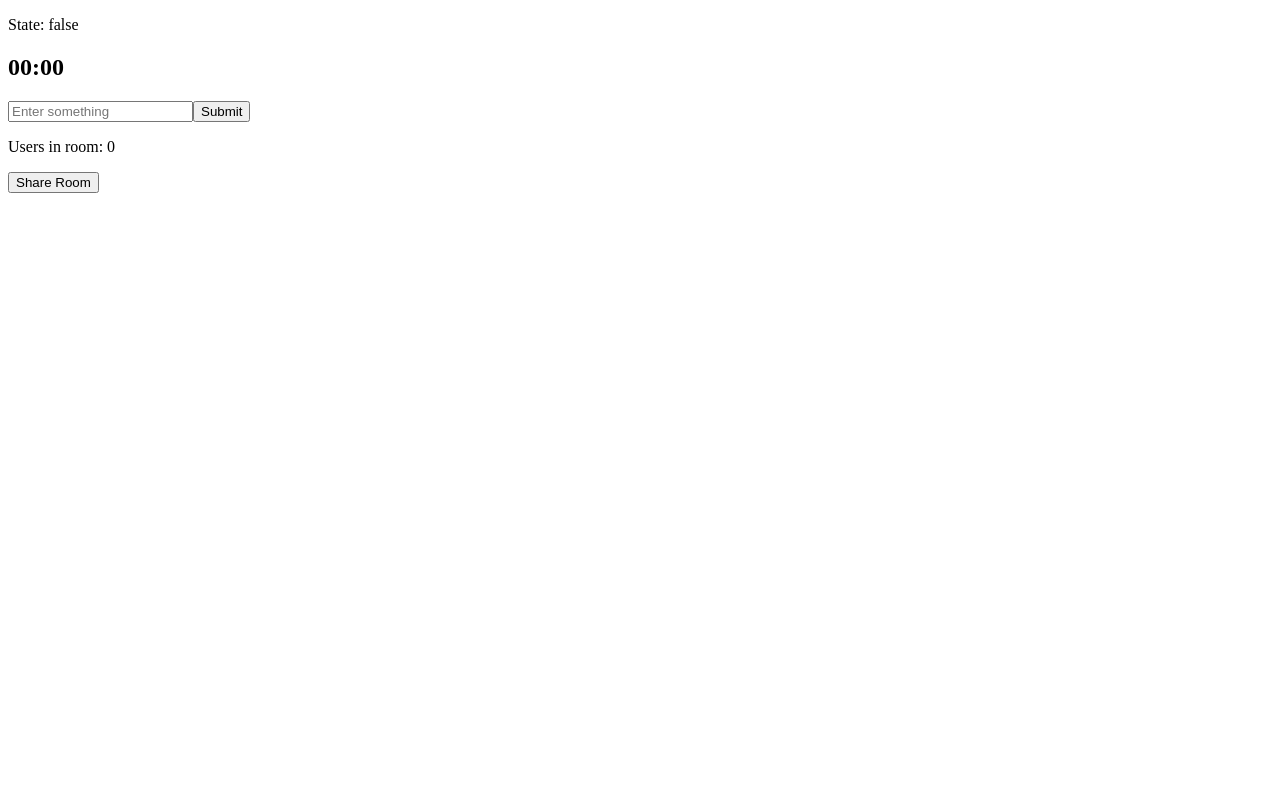
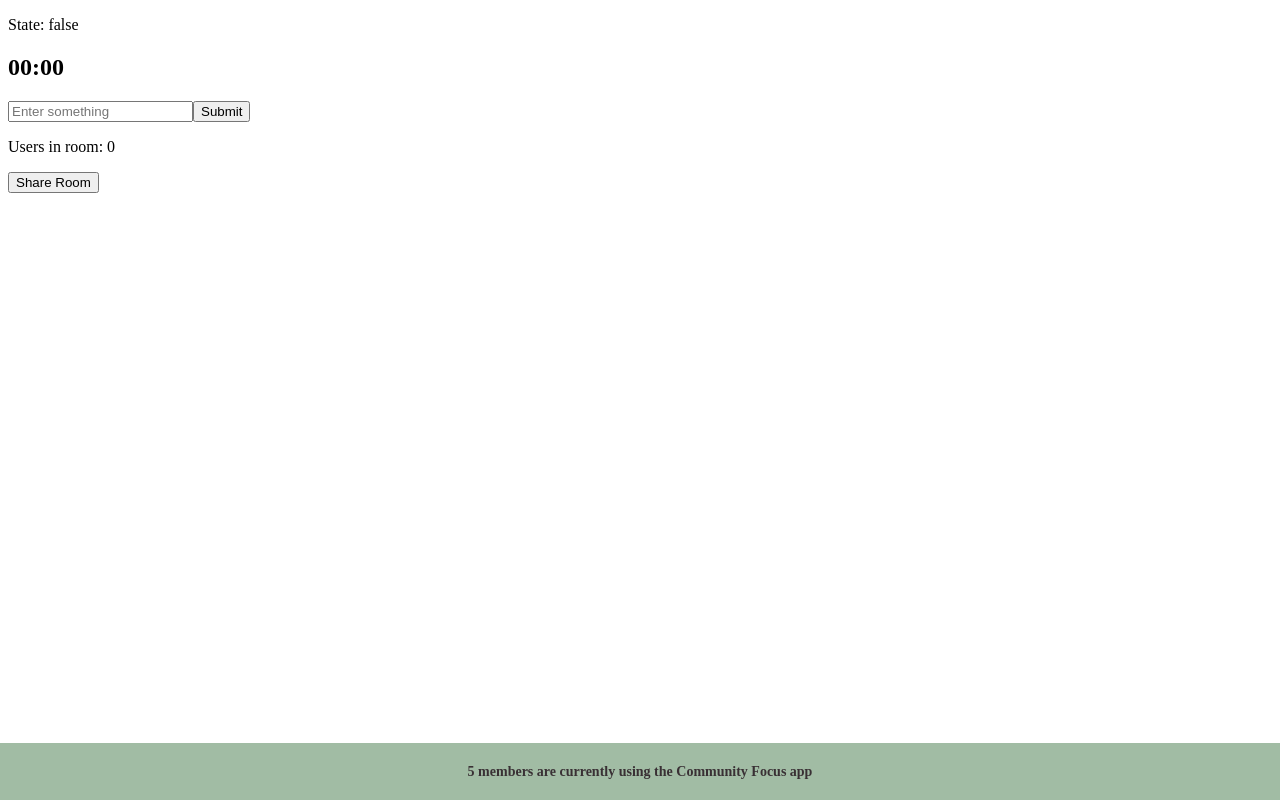
Before and after one commit to CommunityFocus/cf-frontend, a React (Vite) app: page /1 in a window 1280 px wide. Built offline with nearby package versions, Linux system fonts and the light colour scheme; no server answers.

Commit message:
Footer Initialize (#32)
* footer init

* feedback changes

```diff
--- /dev/null
+++ b/src/components/Footer.styled.tsx
@@ -0,0 +1,18 @@
+import styled from "styled-components";
+
+export const StyledFooter = styled.div`
+	position: absolute;
+	right: 0;
+	bottom: 0;
+	left: 0;
+	padding: 1rem;
+	background-color: #a1bca4;
+	text-align: center;
+	height: 25px;
+`;
+
+export const StyledText = styled.h3`
+	color: #393034;
+	margin-top: 5px;
+	font-size: 14px;
+`;
--- /dev/null
+++ b/src/components/Footer.tsx
@@ -0,0 +1,17 @@
+import "./Footer.styled";
+import { StyledFooter, StyledText } from "./Footer.styled";
+
+interface FooterProps {
+	numUsers: number;
+}
+
+const Footer: React.FC<FooterProps> = ({ numUsers }) => {
+	return (
+		<StyledFooter>
+			<StyledText>
+				{numUsers} members are currently using the Community Focus app
+			</StyledText>
+		</StyledFooter>
+	);
+};
+export default Footer;
--- a/src/components/LandingPage.tsx
+++ b/src/components/LandingPage.tsx
@@ -3,6 +3,7 @@ import axios from "axios";
 import { useEffect, useState } from "react";
 import { SERVER_URL } from "../../common/common";
 import { Title, Center, Button } from "./LandingPage.styled";
+import Footer from "./Footer";
 
 const LandingPage = (): JSX.Element => {
 	const [slugName, setSlugName] = useState<string>("");
@@ -32,6 +33,7 @@ const LandingPage = (): JSX.Element => {
 			>
 				Join a room
 			</Button>
+			<Footer numUsers={5} />
 		</Center>
 	);
 };
--- a/src/components/Room.tsx
+++ b/src/components/Room.tsx
@@ -7,6 +7,7 @@ import formatTimestamp from "../helpers/formatTimestamp";
 import shareRoom from "../helpers/shareRoom";
 import startCountdown from "../helpers/startCountdown";
 import { roomName } from "../../common/common";
+import Footer from "./Footer";
 
 const Room = (): JSX.Element => {
 	const [isConnected, setIsConnected] = useState<boolean>(socket.connected);
@@ -96,6 +97,7 @@ const Room = (): JSX.Element => {
 			<button type="button" onClick={shareRoom}>
 				Share Room
 			</button>
+			<Footer numUsers={5} />
 		</>
 	);
 };
```
